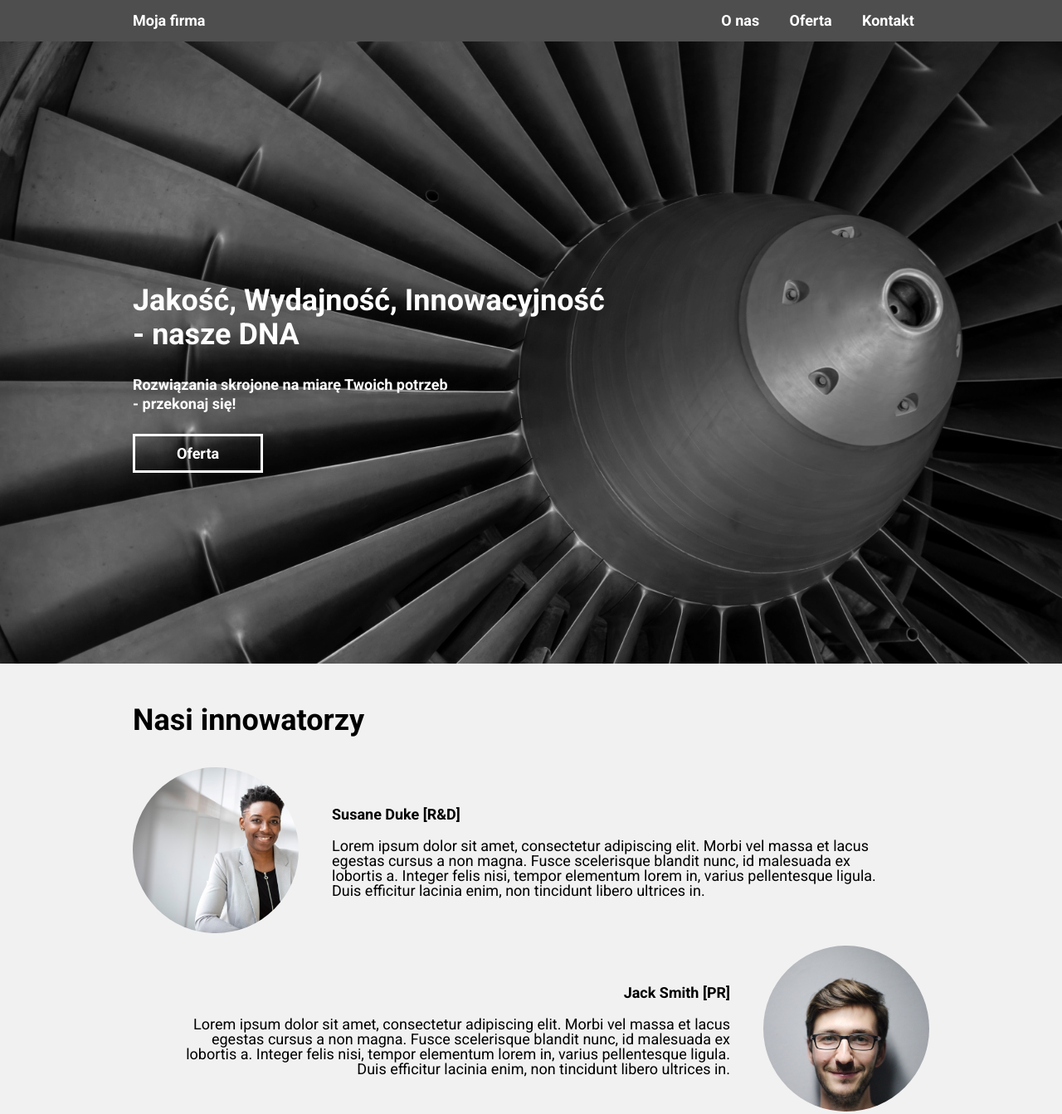
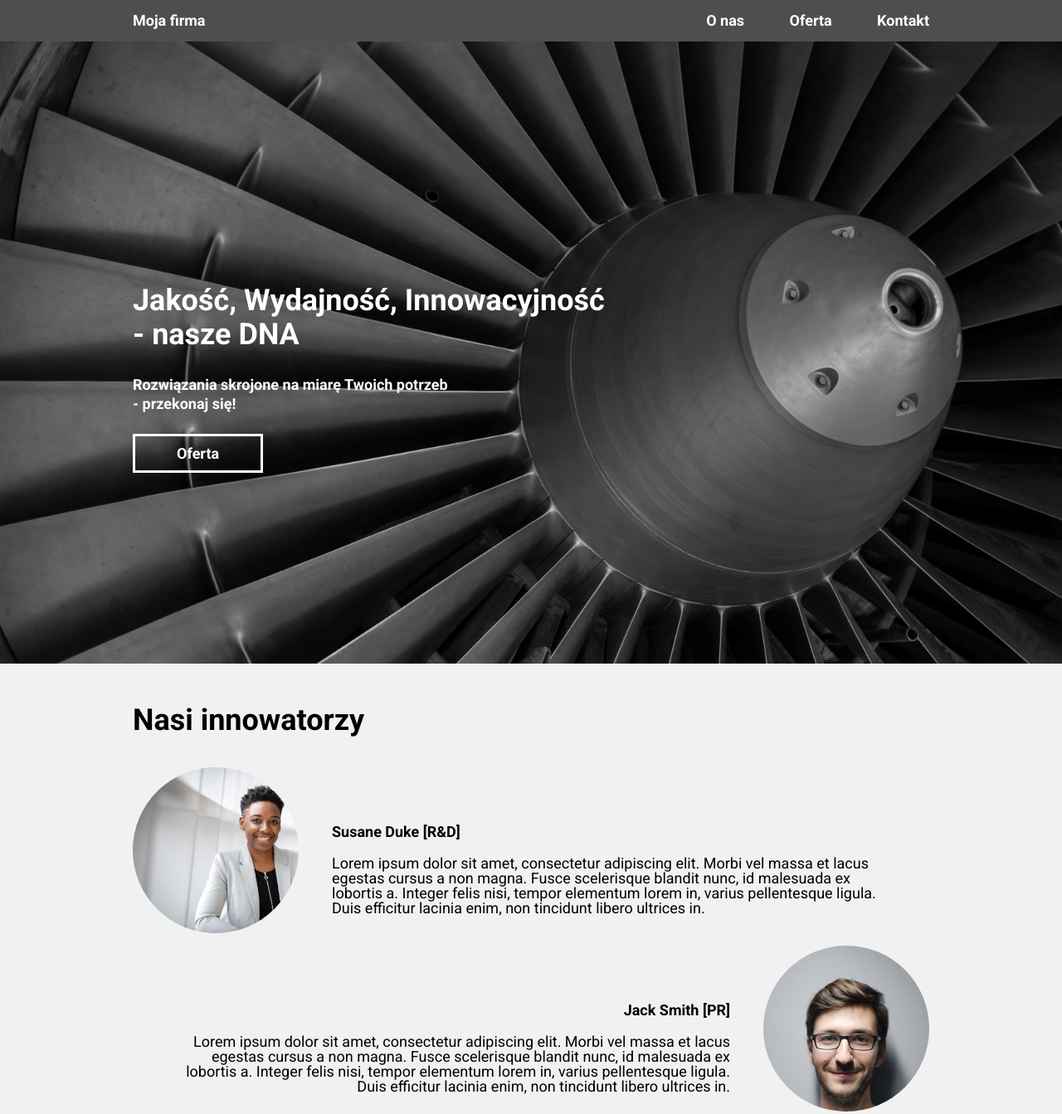
Before and after one commit to mikolajziemkiewicz98/Project2, a plain HTML site: page index.html in a window 1280 px wide. Shown: the top 1343 px of the page at 83% size. Drawn offline with Linux system fonts and the light colour scheme.

Commit message:
Some improvements to code

```diff
--- a/style.css
+++ b/style.css
@@ -224,8 +224,7 @@ html {
 
   .links {
     display        : flex;
-    justify-content: center;
-    justify-content: space-around;
+    justify-content: space-between;
   }
 
   .list-item-1,
@@ -290,10 +289,9 @@ html {
   }
 
   .box {
-    height       : 200px;
-    width        : 300px;
-    margin-top   : 0px;
-    margin-bottom: 0px;
+    height: 200px;
+    width : 300px;
+    margin: 0px;
   }
 
   .box:active {
@@ -358,8 +356,8 @@ html {
   }
 
   .emploee-1:nth-of-type(odd) {
-    flex-direction: row;
-    text-align    : left;
+    flex-direction: initial;
+    text-align    : initial;
   }
 
   .emploee-2:nth-of-type(even) {
@@ -369,7 +367,6 @@ html {
 
   .text-container {
     padding-top: 5%;
-    height     : fit-content;
   }
 
   .products {
```
